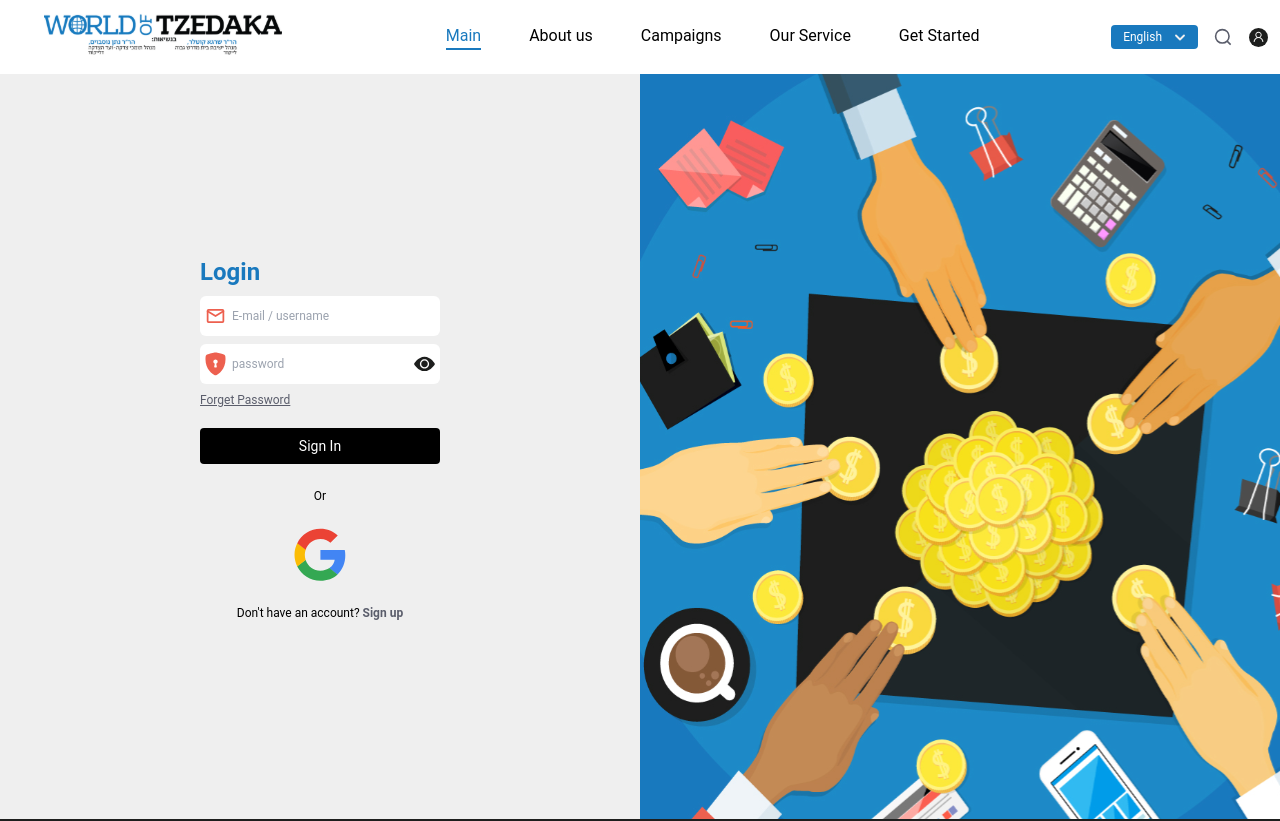
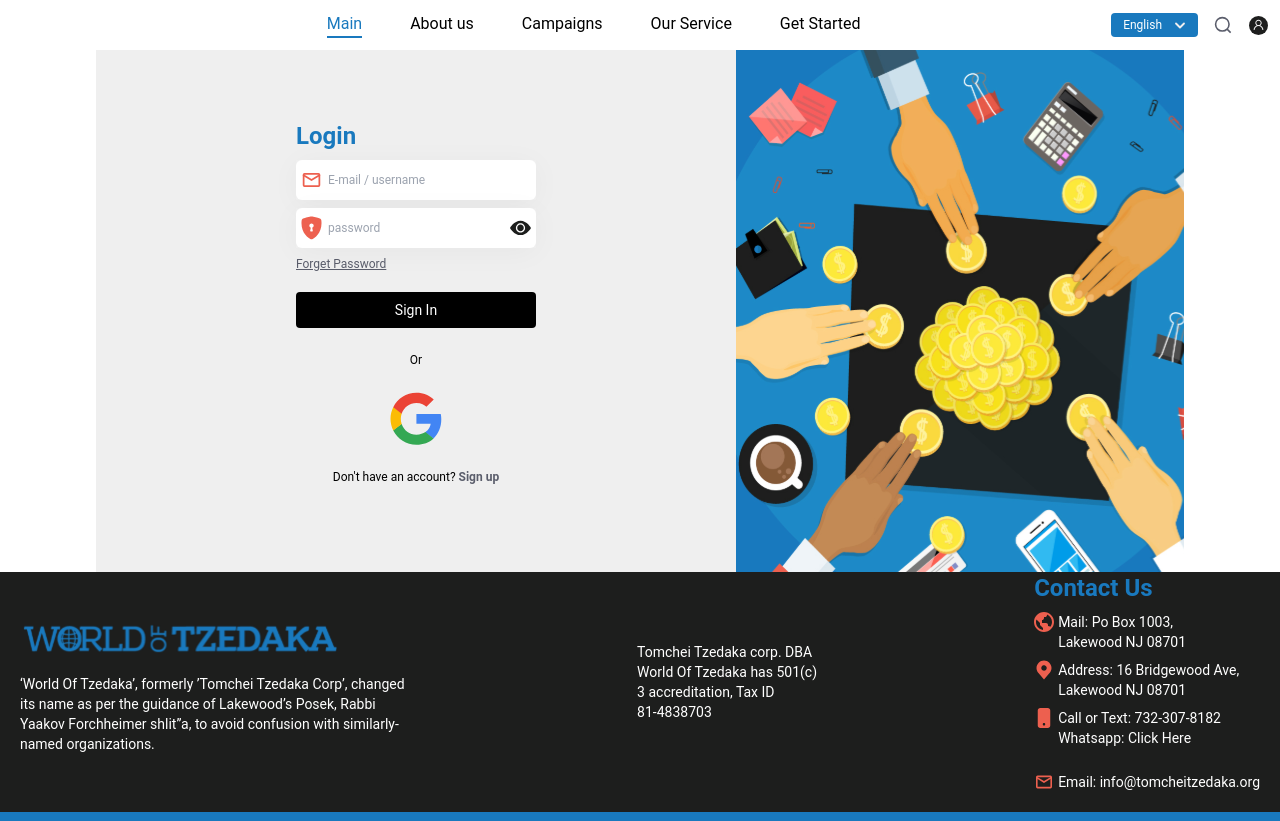
Before and after one commit to MotiLM2003/front-end, a Next.js app: page / in a window 1280 px wide. Shown: the top 821 px of the page. Built offline with nearby package versions, Linux system fonts and the light colour scheme.

Commit message:
:zap: progreess

```diff
--- a/components/Footer/Footer.js
+++ b/components/Footer/Footer.js
@@ -9,7 +9,8 @@ import email from '../../images/icons/email.svg';
 const Footer = () => {
   return (
     <footer className=' text-white text-sm    '>
-      <div className='default-container bg-shades-400 px-5 pb-5  flex flex-col gap-[5rem] md:gap-0 md:flex-row justify-between items-center '>
+      <div className='bg-shades-400 px-5 pb-5  '>
+        <div className='default-container flex flex-col gap-[5rem] md:gap-0 md:flex-row justify-between items-center '>
           <div>
             <div>
               <Image src={logo2} width='320' height='60' alt='logo icon' />
@@ -59,6 +60,7 @@ const Footer = () => {
             </div>
           </div>
         </div>
+      </div>
       <div className='bg-primary h-[4rem] flex justify-center items-center'>
         All rights reserved This site was built by sheltzer net.
       </div>
--- a/components/Header/Header.js
+++ b/components/Header/Header.js
@@ -1,15 +1,12 @@
 import React, { useEffect } from 'react';
 import Image from 'next/image';
-import Link from 'next/link';
 import logo from '../../images/logo.svg';
 import search from '../../images/icons/search.svg';
 import account from '../../images/icons/account.svg';
 import downArrow from '../../images/icons/down-arrow.svg';
-import { useSelector, useDispatch } from 'react-redux';
-import { setId } from '../../store/menuSlice';
+import { useSelector } from 'react-redux';
 import MenuItem from './MenuItem';
 const Header = () => {
-  const dispatch = useDispatch();
   const { menuId } = useSelector((state) => state.menuReducer);
   useEffect(() => {
     console.log(menuId);
@@ -17,7 +14,7 @@ const Header = () => {
   return (
     <header className='p-3 flex default-container align-center  justify-between md:justify-center '>
       <div className='md:px-8'>
-        <Image src={logo} width='238' height='43' />
+        <Image src={logo} width='238' height='43' sizes='320 640 750' />
       </div>
       <div className='hidden   md:flex grow justify-center items-center header-menu'>
         <ul className='flex    md:gap-12'>
--- a/components/Input/Input.js
+++ b/components/Input/Input.js
@@ -9,7 +9,7 @@ const Input = ({
   backIconCallback = null,
 }) => {
   return (
-    <div className='relative'>
+    <div className='relative button'>
       {icon && (
         <div className={`absolute top-[7.5px] left-[5px]`}>
           <Image src={icon} width={21} height={24} />
--- a/pages/_app.js
+++ b/pages/_app.js
@@ -1,6 +1,7 @@
 import { Provider } from 'react-redux';
 import '../styles/globals.css';
 import '../styles/confirmation.css';
+import '../styles/buttons.css';
 import store, { wrapper } from '../store/store';
 function MyApp({ Component, pageProps }) {
   return (
--- a/pages/index.js
+++ b/pages/index.js
@@ -51,7 +51,7 @@ export default function Home() {
             </p>
           </div>
         </div>
-        <div className='basis-1/2'>
+        <div className='basis-[35%] relative'>
           <Image src={hero} layout='responsive' />
         </div>
       </div>
--- /dev/null
+++ b/styles/buttons.css
@@ -0,0 +1,3 @@
+.button {
+  box-shadow: 0px 4px 30px rgba(0, 0, 0, 0.04);
+}
```
Lines whose indentation alone changed are shown as unchanged.
